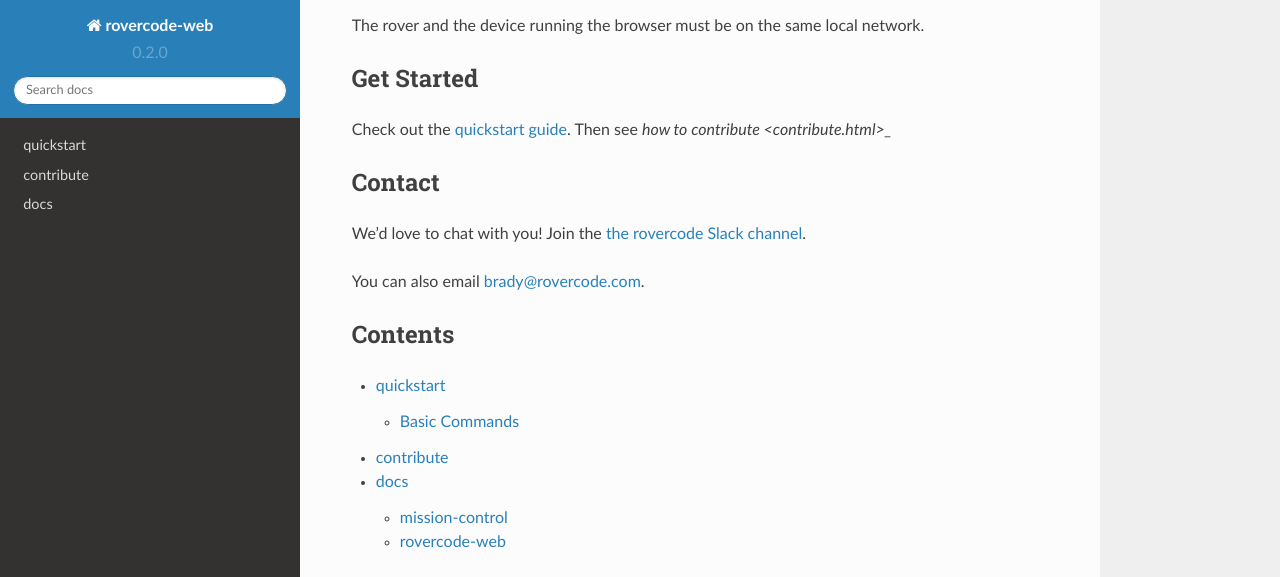
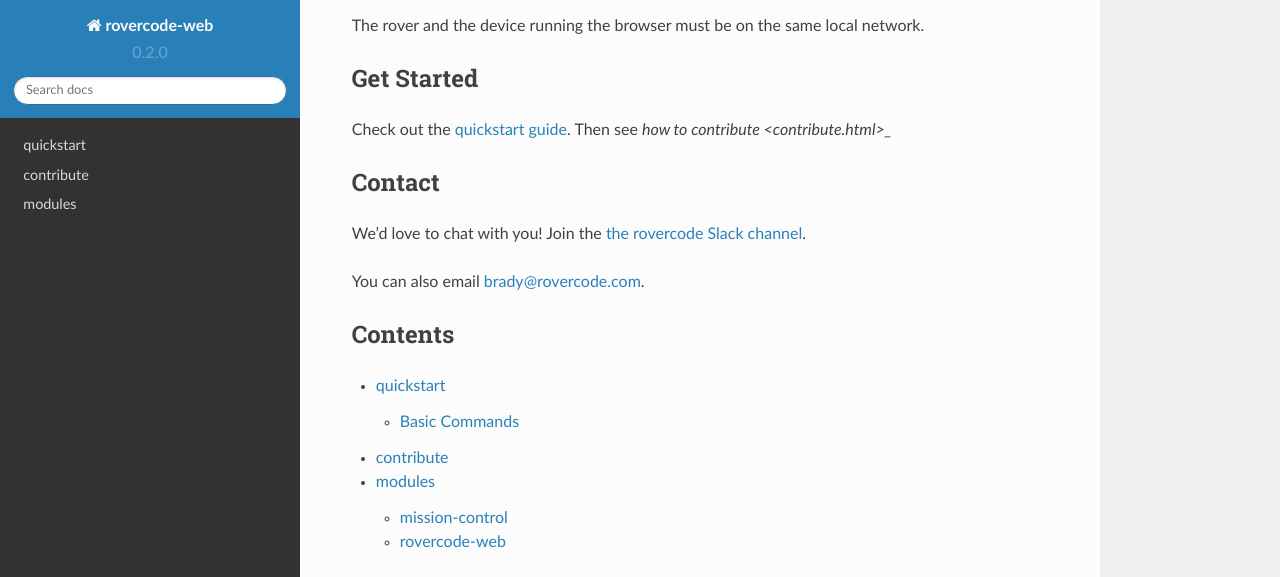
Before and after one commit to rovercode/rovercode-web, a Sphinx documentation site: the page built from docs/index.rst, in a window 1280 px wide and 900 px high, scrolled down 1154 px. Shown: the top 577 px of the window. Built offline with Sphinx 7.4.7 and the Read the Docs theme 2.0.0, drawn with Linux system fonts in a browser that asks for light colours.

Commit message:
Renames docs page to modules

```diff
--- a/docs/index.rst
+++ b/docs/index.rst
@@ -69,7 +69,7 @@
 
    quickstart
    contribute
-   docs
+   modules
 
 Indices and tables
 ==================
--- a/docs/docs.rst
+++ b/docs/modules.rst
@@ -1,5 +1,5 @@
-docs
-=====
+modules
+========
 
 rovercode-web has two modules. rovercode-web serves the homepage and manages users.
 mission-control is the Blockly app.
```
